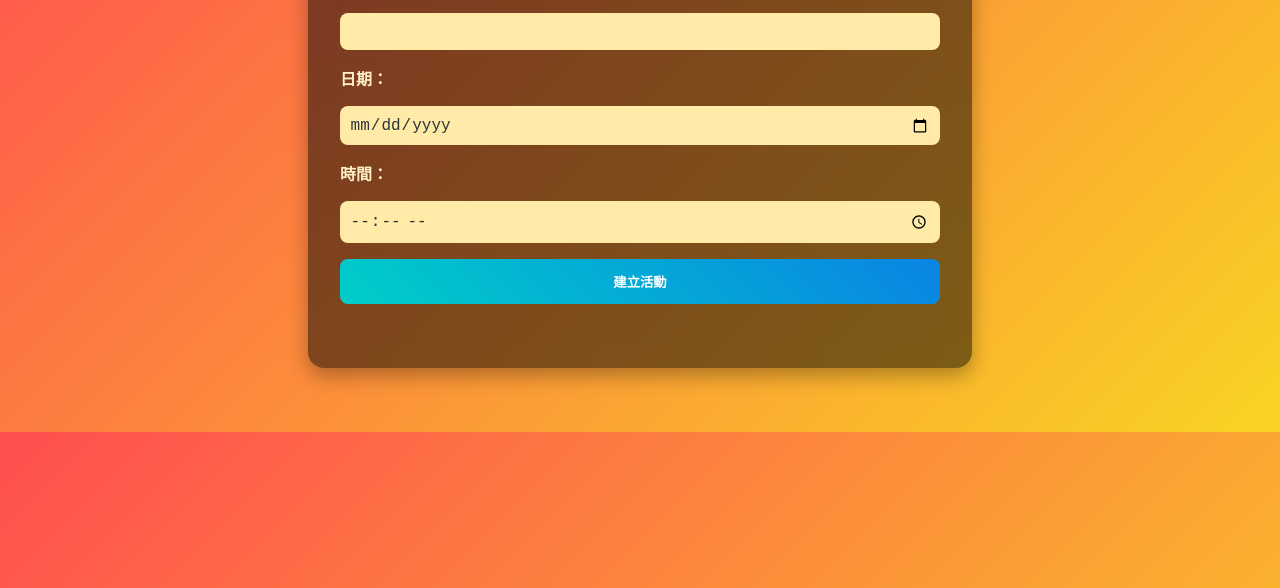
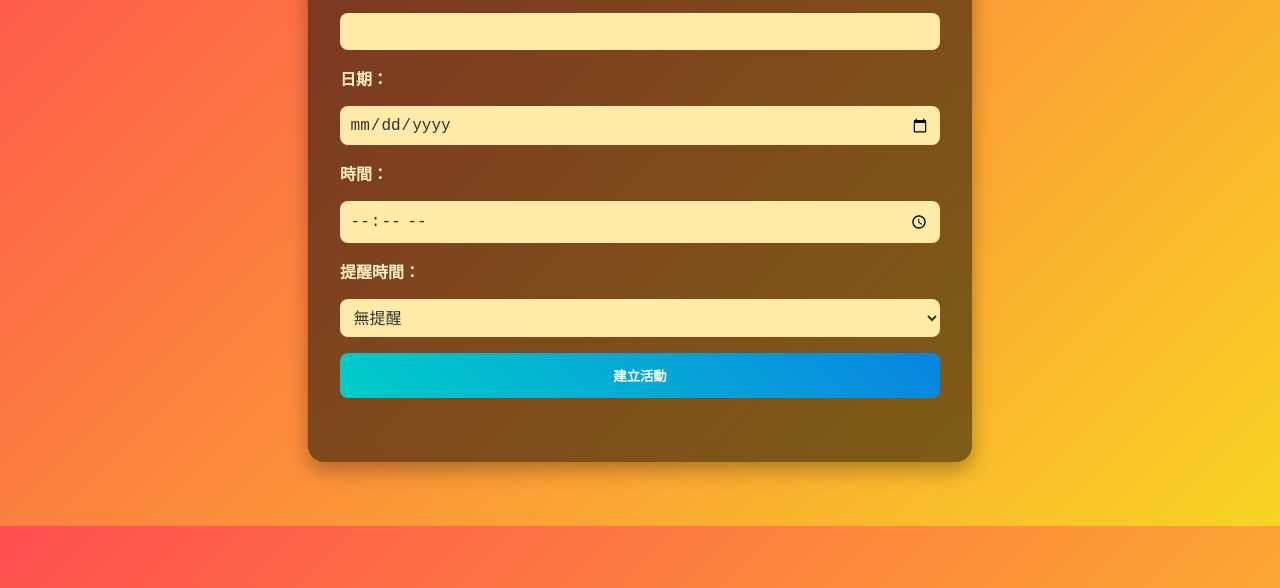
Before and after one commit to windgod31202/calendar-web, a plain HTML site: page index.html in a window 1280 px wide. Shown: the part 212-800 px from the top of the page. Drawn offline with Linux system fonts and the light colour scheme.

Commit message:
Update with reminder functionality and styling

```diff
--- a/assets/css/style.css
+++ b/assets/css/style.css
@@ -78,3 +78,11 @@ body {
     color: #ffeaa7;
     text-decoration: underline;
   }
+  select {
+    padding: 0.6rem;
+    border: none;
+    border-radius: 8px;
+    font-size: 1rem;
+    background: #ffeaa7;
+    color: #2d3436;
+  }
--- a/index.html
+++ b/index.html
@@ -20,10 +20,19 @@
         <label for="time">時間：</label>
         <input type="time" id="time" name="time" required>
 
+        <label for="reminder">提醒時間：</label>
+        <select id="reminder" name="reminder">
+          <option value="">無提醒</option>
+          <option value="5">提前 5 分鐘</option>
+          <option value="10">提前 10 分鐘</option>
+          <option value="30">提前 30 分鐘</option>
+          <option value="60">提前 1 小時</option>
+        </select>
+
         <button type="submit">建立活動</button>
       </form>
       <div id="result"></div>
-  </div>
+
 
   <script>
     document.getElementById('eventForm').addEventListener('submit', function(e) {
```
Also changed, not shown: script.js (+28 -6 lines). Lines whose indentation alone changed are shown as unchanged.
